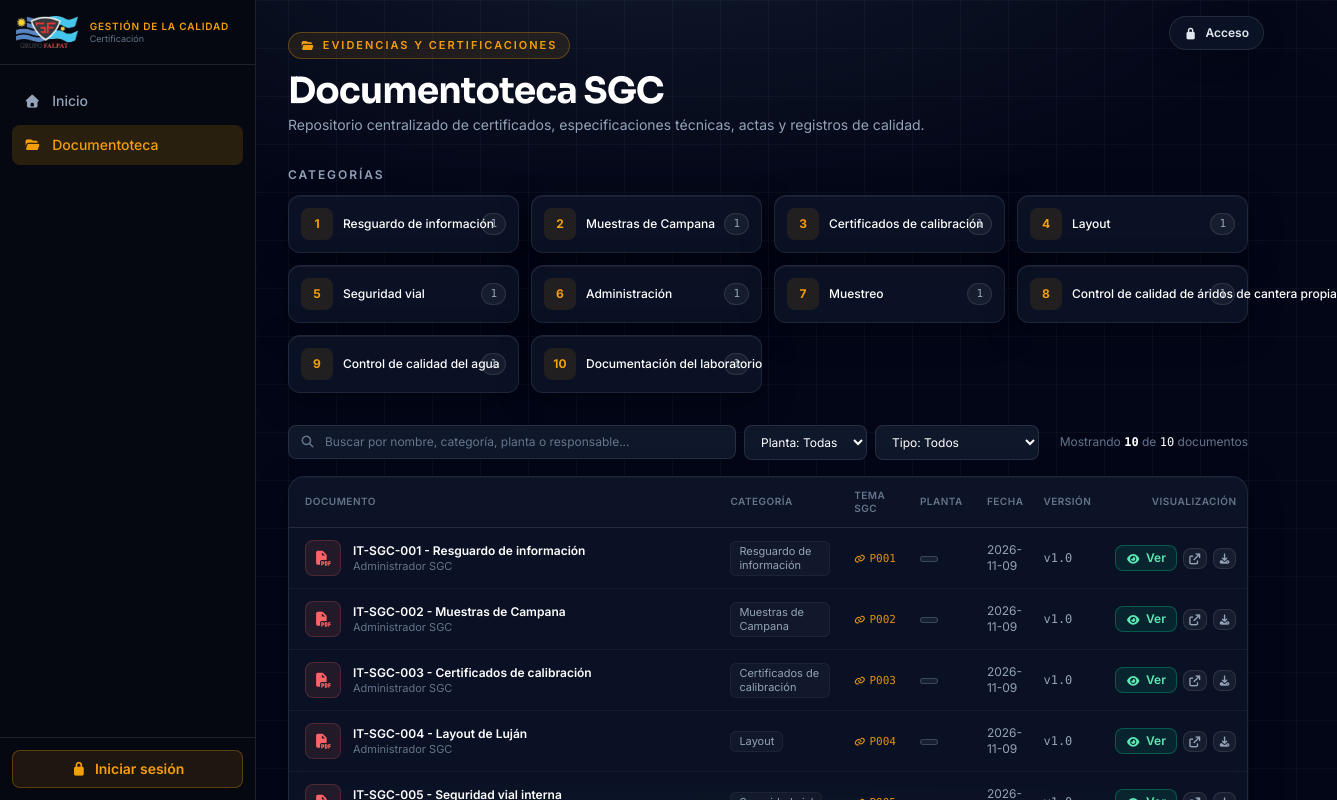
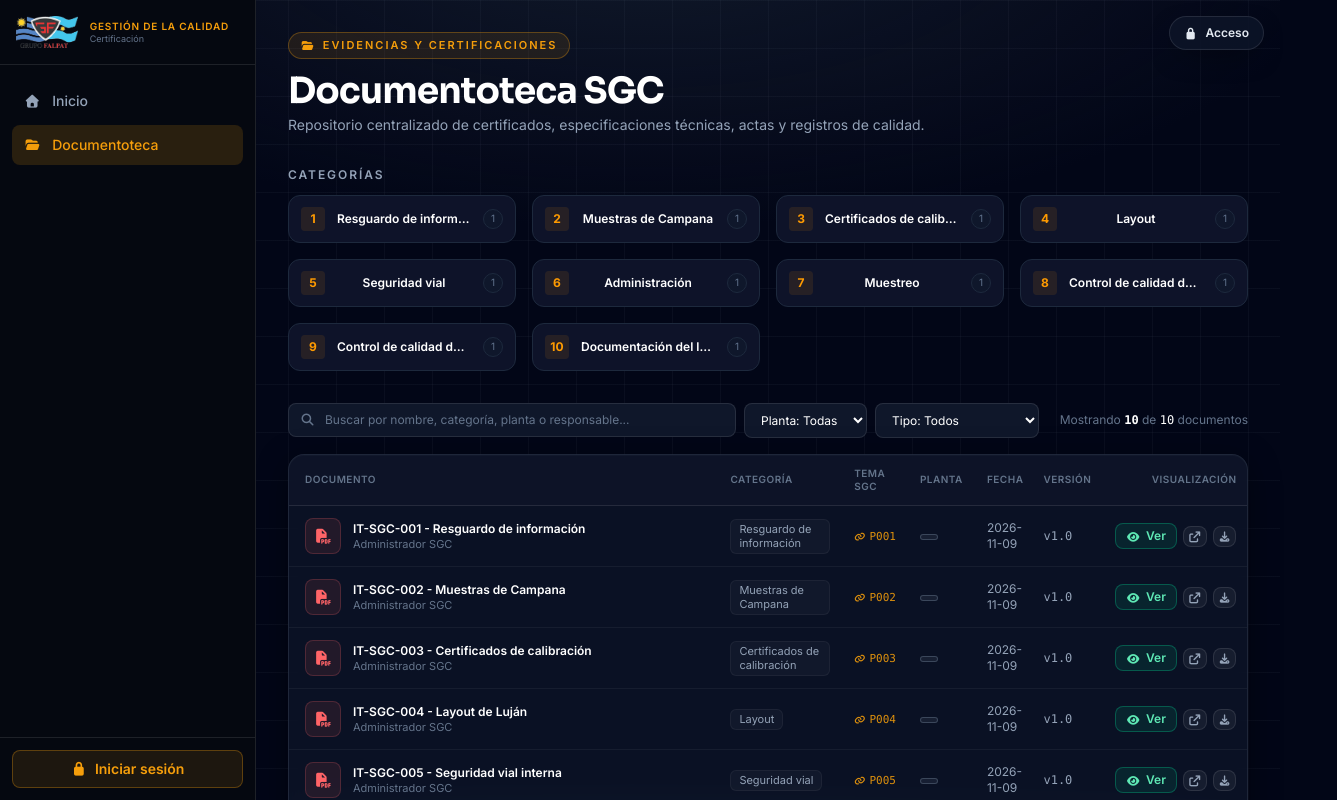
Before and after one commit to ssaavedra1969-png/Cetificacion, a Next.js app: page /documentoteca in a window 1280 px wide. Shown: the top 800 px of the page, 1337 px wide, since content can reach past the window. Built offline with nearby package versions, Linux system fonts and the light colour scheme; no server answers.

Commit message:
fix: tarjetas de categorías con truncate y contador protegido en Documentoteca

```diff
--- a/src/app/documentoteca/page.tsx
+++ b/src/app/documentoteca/page.tsx
@@ -196,7 +196,7 @@ export default function Documentoteca() {
             )}
           </div>
 
-          <div className="grid grid-cols-2 gap-3 sm:grid-cols-3 lg:grid-cols-4">
+          <div className="grid grid-cols-1 sm:grid-cols-2 lg:grid-cols-4 gap-4">
             {ORDEN_CATEGORIAS.map((categoria, i) => {
               const count = documentos.filter(
                 (d) => d.categoria === categoria,
@@ -211,29 +211,15 @@ export default function Documentoteca() {
                   onClick={() =>
                     setFiltroCategoria(seleccionada ? "Todas" : categoria)
                   }
-                  className={`glass glass-hover flex items-center justify-between rounded-xl p-3 text-left transition-all ${
-                    seleccionada
-                      ? "border-gold/60 bg-gold/10 shadow-[0_0_20px_rgba(212,175,55,0.15)]"
-                      : ""
-                  }`}
+                  className={`flex items-center justify-between gap-3 w-full h-12 p-3 bg-[#0e1329] border border-slate-800 rounded-xl overflow-hidden ${seleccionada ? "border-gold/60 bg-gold/10 shadow-[0_0_20px_rgba(212,175,55,0.15)]" : ""}`}
                 >
-                  <div className="flex flex-col items-start gap-1 min-w-0">
-                    <div className="flex items-center gap-2.5">
-                      <span
-                        className={`flex h-8 w-8 shrink-0 items-center justify-center rounded-lg ${
-                          seleccionada
-                            ? "bg-gold text-[#0f172a]"
-                            : "bg-gold/10 text-gold"
-                        }`}
-                      >
-                        <span className="text-xs font-bold">{numero}</span>
-                      </span>
-                      <span className="truncate text-xs font-medium text-white">
-                        {categoria}
-                      </span>
-                    </div>
-                  </div>
-                  <span className="ml-2 rounded-full border border-white/10 bg-white/5 px-2 py-0.5 font-mono text-[11px] text-[#94a3b8]">
+                  <span className="flex items-center justify-center w-6 h-6 bg-amber-500/10 text-amber-500 font-bold text-xs rounded shrink-0">
+                    {numero}
+                  </span>
+                  <span className="text-xs font-semibold text-white truncate min-w-0 flex-1">
+                    {categoria}
+                  </span>
+                  <span className="flex items-center justify-center w-5 h-5 bg-slate-900 border border-slate-800 text-[10px] text-slate-500 rounded-full shrink-0">
                     {count}
                   </span>
                 </button>
```
